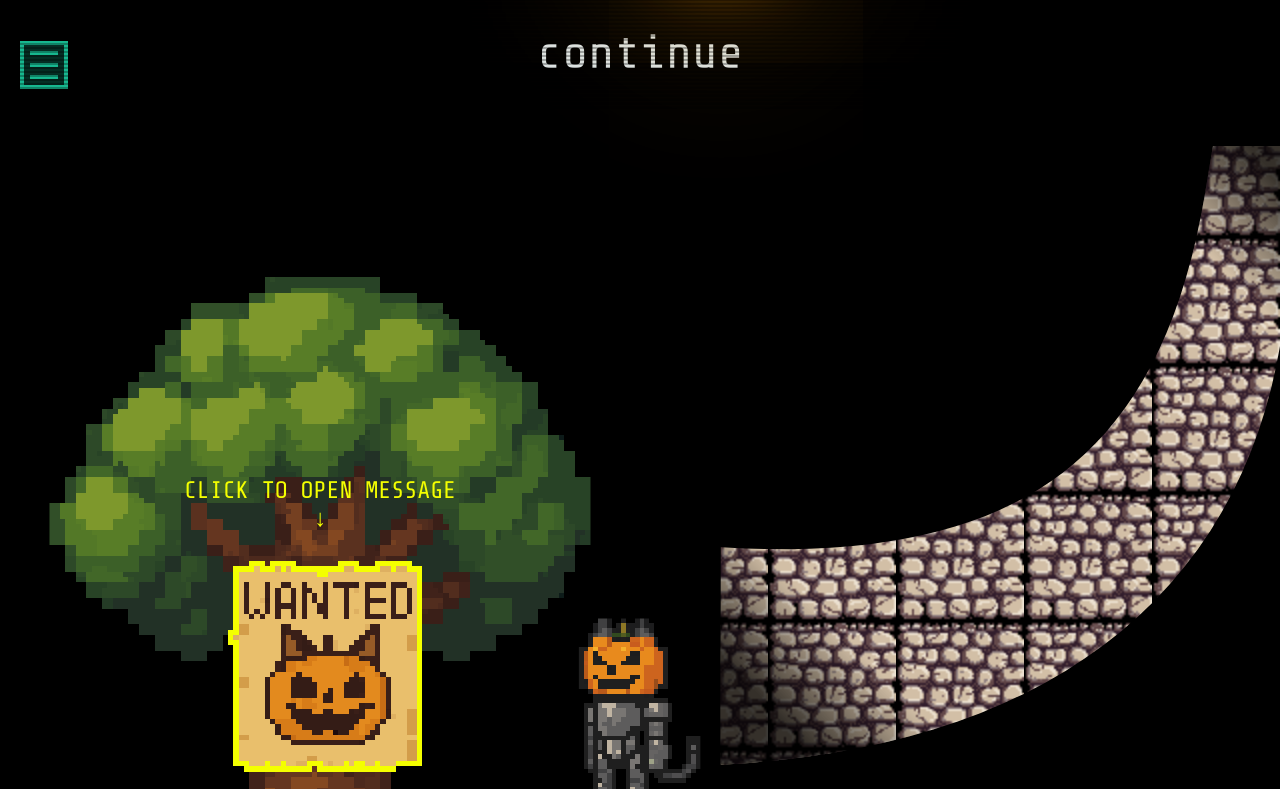
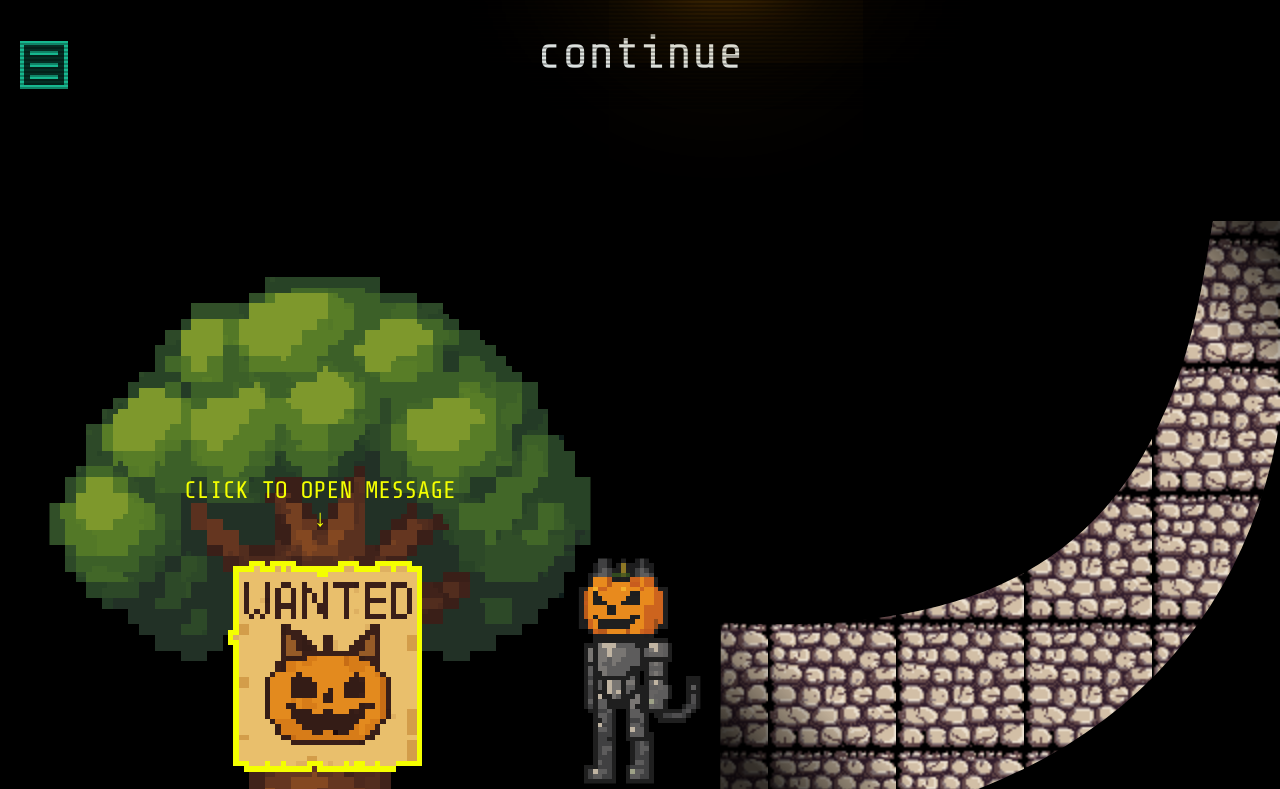
Before and after one commit to C0deCat/portfolio-page, a React (Vite) app: page / in a window 1280 px wide. Shown: the part 691-1480 px from the top of the page. Built offline with nearby package versions, Linux system fonts and the light colour scheme; a web font is replaced by a local one.

Commit message:
Anchor road and cat paths together

```diff
--- a/src/sections/Expertise.tsx
+++ b/src/sections/Expertise.tsx
@@ -18,6 +18,8 @@ import CloseIcon from "../assets/Close.svg?react";
 import cobblestoneTile from "../assets/cobllestone_tile.png";
 
 const catSize = 150;
+const CAT_ANCHOR_X = 0.5;
+const CAT_ANCHOR_Y = 0.9;
 
 const DescriptonBlock: React.FC<DescriptonBlockProps> = ({
   title,
@@ -206,8 +208,8 @@ const Expertise: React.FC = () => {
           width: rect.width,
           height: rect.height,
           catOrigin: {
-            x: catRect.left - rect.left,
-            y: catRect.top - rect.top,
+            x: catRect.left - rect.left + catRect.width * CAT_ANCHOR_X,
+            y: catRect.top - rect.top + catRect.height * CAT_ANCHOR_Y,
           },
         };
 
@@ -275,6 +277,8 @@ const Expertise: React.FC = () => {
       WebkitOffsetDistance: distance,
       offsetRotate: "0deg",
       WebkitOffsetRotate: "0deg",
+      offsetAnchor: `${CAT_ANCHOR_X * 100}% ${CAT_ANCHOR_Y * 100}%`,
+      WebkitOffsetAnchor: `${CAT_ANCHOR_X * 100}% ${CAT_ANCHOR_Y * 100}%`,
       transition:
         "offset-distance 0.25s ease-out, -webkit-offset-distance 0.25s ease-out, transform 0.25s ease-out",
       transform: `scale(${1 + easedProgress * 0.5})`,
```
